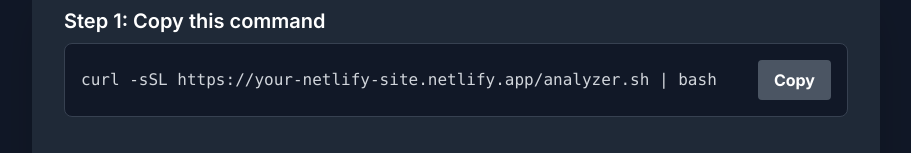
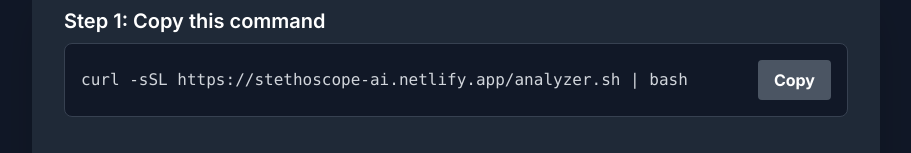
Before and after one commit to TheCloudGuruSarp/stethoscope-ai, a plain HTML site: page index.html in a window 1280 px wide. Shown: the part 505-658 px from the top of the page, without its empty margins (184-1095 px from the left). Drawn offline with nearby package versions, Linux system fonts and the light colour scheme.

Commit message:
Update index.html

```diff
--- a/index.html
+++ b/index.html
@@ -63,7 +63,7 @@
                     <div class="mb-8">
                         <h3 class="text-xl font-semibold text-white mb-2">Step 1: Copy this command</h3>
                         <div class="bg-gray-900 border border-gray-700 rounded-lg p-4 flex flex-col sm:flex-row items-center justify-between gap-4">
-                            <pre class="w-full overflow-x-auto"><code class="text-gray-300">curl -sSL https://your-netlify-site.netlify.app/analyzer.sh | bash</code></pre>
+                            <pre class="w-full overflow-x-auto"><code class="text-gray-300">curl -sSL https://stethoscope-ai.netlify.app/analyzer.sh | bash</code></pre>
                             <button onclick="copyCommand()" class="bg-gray-600 hover:bg-gray-500 text-white font-bold py-2 px-4 rounded w-full sm:w-auto flex-shrink-0">Copy</button>
                         </div>
                     </div>
```
